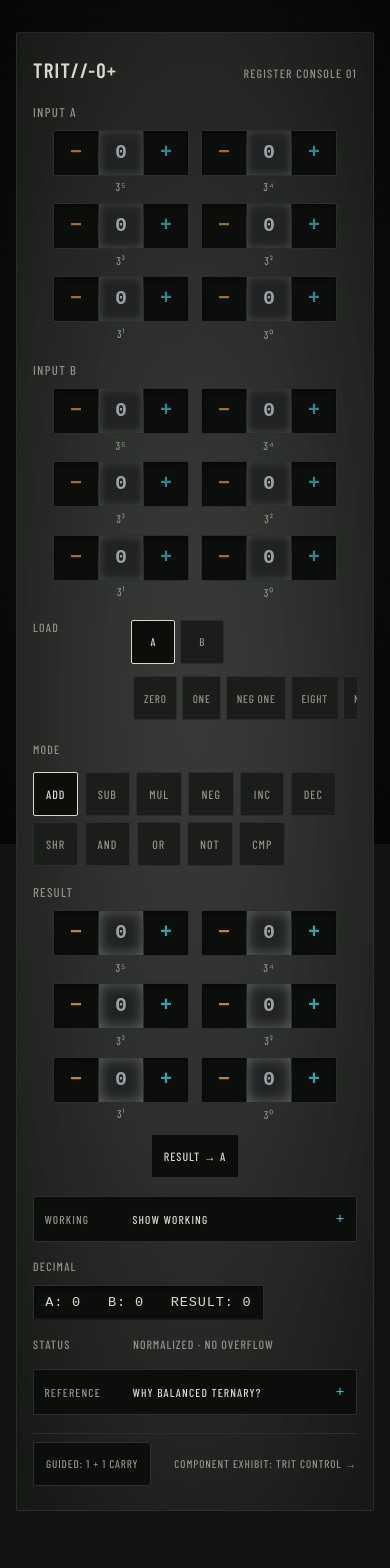
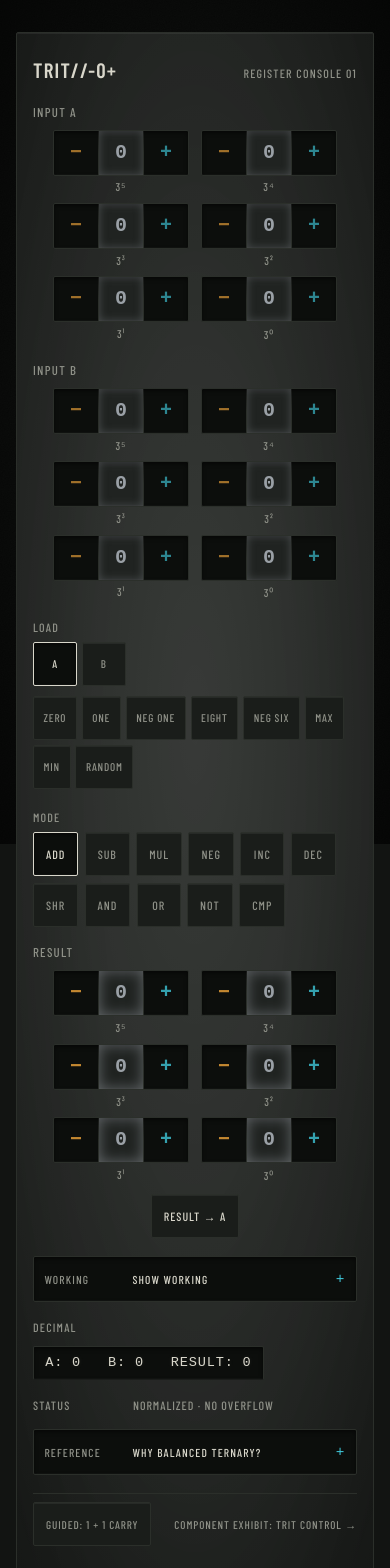
Before and after one commit to Shaelz/setun, a SvelteKit app: page / in a window 390 px wide. Shown: the top 1568 px of the page. Before the commit the page ends 1543 px from the top, so only its background shows below. Built offline with nearby package versions, Linux system fonts and the light colour scheme; a web font is replaced by a local one.

Commit message:
style: systematize instrument surface lighting

```diff
--- a/src/app.css
+++ b/src/app.css
@@ -25,6 +25,11 @@
 	--panel-2: #0c0e0c; /* inset wells: trit tracks, display windows */
 	--line: #2b2f2a; /* hairline borders and panel rules */
 	--edge: rgba(255, 255, 255, 0.06); /* machined-edge catch on raised surfaces */
+	--reflection: rgba(255, 255, 255, 0.025); /* lower rim inside a top-lit recess */
+	--shadow-raised: inset 0 1px 0 var(--edge);
+	--shadow-recessed: inset 0 2px 4px rgba(0, 0, 0, 0.5), inset 0 -1px var(--reflection);
+	--shadow-pressed: inset 0 3px 5px rgba(0, 0, 0, 0.65), inset 0 -1px var(--reflection);
+	--glow-readout: 0 0 4px rgba(217, 215, 203, 0.12);
 
 	/* Text */
 	--label: #8f9188; /* engraved section labels */
--- a/src/lib/components/InfoPanel.svelte
+++ b/src/lib/components/InfoPanel.svelte
@@ -20,6 +20,7 @@
 		border: 1px solid var(--line);
 		border-radius: 2px;
 		background: var(--panel-2);
+		box-shadow: var(--shadow-recessed);
 		color: var(--label);
 	}
 
--- a/src/lib/components/LogicReadout.svelte
+++ b/src/lib/components/LogicReadout.svelte
@@ -56,9 +56,9 @@
 	.logic-readout {
 		margin-left: 6.5rem;
 		border: 1px solid var(--line);
-		border-top-color: var(--edge);
 		border-radius: 2px;
 		background: var(--panel-2);
+		box-shadow: var(--shadow-recessed);
 		min-width: 0;
 	}
 
--- a/src/lib/components/OperationSelector.svelte
+++ b/src/lib/components/OperationSelector.svelte
@@ -113,6 +113,7 @@
 		appearance: none;
 		border: 1px solid var(--line);
 		background: var(--panel-1);
+		box-shadow: var(--shadow-raised);
 		color: var(--label);
 		font-family: var(--font-label);
 		text-transform: uppercase;
@@ -126,12 +127,13 @@
 		transition:
 			background-color 160ms var(--ease-settle),
 			color 160ms var(--ease-settle),
-			border-color 160ms var(--ease-settle);
+			border-color 160ms var(--ease-settle),
+			box-shadow 160ms var(--ease-settle);
 	}
 
 	.option:hover {
 		color: var(--text);
-		border-color: var(--edge);
+		border-color: var(--line);
 	}
 
 	.option:focus-visible {
@@ -143,6 +145,12 @@
 		background: var(--panel-2);
 		color: var(--text);
 		border-color: var(--text);
+		box-shadow: var(--shadow-recessed);
+	}
+
+	.option:active {
+		background: var(--panel-2);
+		box-shadow: var(--shadow-pressed);
 	}
 
 	@media (prefers-reduced-motion: reduce) {
--- a/src/lib/components/PresetBank.svelte
+++ b/src/lib/components/PresetBank.svelte
@@ -78,7 +78,7 @@
 	.preset-bank {
 		display: flex;
 		align-items: center;
-		gap: 0.65rem;
+		gap: 1rem;
 		min-width: 0;
 	}
 
@@ -111,6 +111,7 @@
 		border: 1px solid var(--line);
 		border-radius: 2px;
 		background: var(--panel-1);
+		box-shadow: var(--shadow-raised);
 		color: var(--label);
 		font-family: var(--font-label);
 		font-size: 0.7rem;
@@ -120,14 +121,18 @@
 		transition:
 			color 120ms var(--ease-settle),
 			border-color 120ms var(--ease-settle),
-			background-color 120ms var(--ease-settle);
+			background-color 120ms var(--ease-settle),
+			box-shadow 120ms var(--ease-settle);
 	}
 
-	button:hover,
+	button:hover {
+		color: var(--text);
+		border-color: var(--line);
+	}
+
 	button:focus-visible,
 	button.active {
 		color: var(--text);
-		border-color: var(--text);
 	}
 
 	button:focus-visible {
@@ -137,6 +142,13 @@
 
 	button.active {
 		background: var(--panel-2);
+		border-color: var(--text);
+		box-shadow: var(--shadow-recessed);
+	}
+
+	button:active {
+		background: var(--panel-2);
+		box-shadow: var(--shadow-pressed);
 	}
 
 	.targets button {
@@ -146,13 +158,19 @@
 
 	@media (max-width: 42rem) {
 		.preset-bank {
-			align-items: flex-start;
+			flex-direction: column;
+			align-items: stretch;
+			gap: 0.5rem;
+		}
+
+		.targets,
+		.preset-buttons {
 			flex-wrap: wrap;
 		}
 
 		.preset-buttons {
-			flex-basis: 100%;
-			margin-left: 6.15rem;
+			overflow: visible;
+			padding-inline: 0;
 		}
 	}
 
--- a/src/lib/components/ShowWorking.svelte
+++ b/src/lib/components/ShowWorking.svelte
@@ -227,6 +227,7 @@
 		border: 1px solid var(--line);
 		border-radius: 2px;
 		background: var(--panel-2);
+		box-shadow: var(--shadow-recessed);
 		color: var(--label);
 	}
 
@@ -375,6 +376,7 @@
 		align-self: flex-start;
 		border: 1px solid var(--line);
 		background: var(--panel-1);
+		box-shadow: var(--shadow-raised);
 		color: var(--text);
 		font-family: var(--font-label);
 		text-transform: uppercase;
@@ -386,11 +388,17 @@
 		cursor: pointer;
 		transition:
 			opacity 160ms var(--ease-settle),
-			border-color 160ms var(--ease-settle);
+			border-color 160ms var(--ease-settle),
+			box-shadow 160ms var(--ease-settle);
 	}
 
 	.replay-button:hover {
-		border-color: var(--edge);
+		border-color: var(--line);
+	}
+
+	.replay-button:active {
+		background: var(--panel-2);
+		box-shadow: var(--shadow-pressed);
 	}
 
 	.replay-button:focus-visible {
--- a/src/lib/components/TritControl.svelte
+++ b/src/lib/components/TritControl.svelte
@@ -40,6 +40,7 @@
 
 	let interactive = $derived(!disabled && !readonly);
 	let rootEl: HTMLDivElement;
+	let keyboardPressed = $state<Trit | null>(null);
 
 	function set(next: Trit) {
 		if (!interactive || next === value) return;
@@ -49,27 +50,34 @@
 
 	function onkeydown(event: KeyboardEvent) {
 		if (!interactive) return;
+		let next: Trit;
 		switch (event.key) {
 			case 'ArrowLeft':
-				set(Math.max(-1, value - 1) as Trit);
+				next = Math.max(-1, value - 1) as Trit;
 				break;
 			case 'ArrowRight':
-				set(Math.min(1, value + 1) as Trit);
+				next = Math.min(1, value + 1) as Trit;
 				break;
 			case '-':
-				set(-1);
+				next = -1;
 				break;
 			case '0':
-				set(0);
+				next = 0;
 				break;
 			case '+':
 			case '=':
-				set(1);
+				next = 1;
 				break;
 			default:
 				return;
 		}
+		keyboardPressed = next;
+		set(next);
 		event.preventDefault();
+	}
+
+	function releaseKeyboardPress() {
+		keyboardPressed = null;
 	}
 
 	// Cells are tabindex="-1" (the slider role is the single tab stop) but a
@@ -105,6 +113,8 @@
 		aria-readonly={readonly}
 		tabindex={interactive ? 0 : -1}
 		{onkeydown}
+		onkeyup={releaseKeyboardPress}
+		onblur={releaseKeyboardPress}
 	>
 		<span class="corner corner-tl" aria-hidden="true"></span>
 		<span class="corner corner-tr" aria-hidden="true"></span>
@@ -119,6 +129,7 @@
 					type="button"
 					class="cell trit-{position}"
 					class:selected={value === position}
+					class:keyboard-pressed={keyboardPressed === position}
 					tabindex="-1"
 					aria-hidden="true"
 					onmousedown={onCellMousedown}
@@ -199,7 +210,7 @@
 		background: var(--panel-2);
 		border: 1px solid var(--line);
 		border-radius: 2px;
-		box-shadow: inset 0 2px 4px rgba(0, 0, 0, 0.5);
+		box-shadow: var(--shadow-recessed);
 		overflow: hidden;
 	}
 
@@ -257,13 +268,15 @@
 		background: color-mix(in srgb, currentColor 10%, transparent);
 	}
 
-	.control:not(.disabled):not(.readonly) .cell:active {
-		box-shadow: inset 0 3px 5px rgba(0, 0, 0, 0.65);
+	.control:not(.disabled):not(.readonly) .cell:active,
+	.control:not(.disabled):not(.readonly) .cell.keyboard-pressed {
+		box-shadow: var(--shadow-pressed);
 	}
 
-	.control:not(.disabled):not(.readonly) .cell.selected:active {
+	.control:not(.disabled):not(.readonly) .cell.selected:active,
+	.control:not(.disabled):not(.readonly) .cell.selected.keyboard-pressed {
 		box-shadow:
-			inset 0 3px 5px rgba(0, 0, 0, 0.65),
+			var(--shadow-pressed),
 			inset 0 0 8px color-mix(in srgb, currentColor 35%, transparent);
 	}
 
--- a/src/routes/+page.svelte
+++ b/src/routes/+page.svelte
@@ -449,7 +449,7 @@
 			radial-gradient(ellipse 130% 110% at 50% 45%, rgba(255, 255, 255, 0.13), transparent 78%),
 			radial-gradient(ellipse at center, transparent 35%, rgba(0, 0, 0, 0.4) 100%);
 		border: 1px solid var(--line);
-		border-top-color: var(--edge);
+		box-shadow: var(--shadow-raised);
 		border-radius: 2px;
 		margin-block: 0;
 	}
@@ -519,7 +519,8 @@
 		align-self: flex-start;
 		margin-left: 6.5rem;
 		border: 1px solid var(--line);
-		background: var(--panel-2);
+		background: var(--panel-1);
+		box-shadow: var(--shadow-raised);
 		color: var(--text);
 		font-family: var(--font-label);
 		text-transform: uppercase;
@@ -531,11 +532,17 @@
 		cursor: pointer;
 		transition:
 			opacity 160ms var(--ease-settle),
-			border-color 160ms var(--ease-settle);
+			border-color 160ms var(--ease-settle),
+			box-shadow 160ms var(--ease-settle);
 	}
 
 	.copy-button:hover:not(:disabled) {
-		border-color: var(--edge);
+		border-color: var(--line);
+	}
+
+	.copy-button:active:not(:disabled) {
+		background: var(--panel-2);
+		box-shadow: var(--shadow-pressed);
 	}
 
 	.copy-button:focus-visible {
@@ -552,6 +559,16 @@
 		.copy-button {
 			align-self: center;
 			margin-left: 0;
+		}
+
+		.mode-row {
+			flex-direction: column;
+			align-items: stretch;
+			gap: 0.5rem;
+		}
+
+		.mode-row .label {
+			width: auto;
 		}
 
 		/* Two full-size trit controls (~136px each) need real headroom at
@@ -590,10 +607,8 @@
 		border-radius: 2px;
 		color: var(--text);
 		font-variant-numeric: tabular-nums;
-		box-shadow:
-			inset 0 2px 4px rgba(0, 0, 0, 0.5),
-			inset 0 -1px rgba(255, 255, 255, 0.025);
-		text-shadow: 0 0 4px rgba(217, 215, 203, 0.12);
+		box-shadow: var(--shadow-recessed);
+		text-shadow: var(--glow-readout);
 	}
 
 	.status {
@@ -621,7 +636,8 @@
 	.guided-button {
 		appearance: none;
 		border: 1px solid var(--line);
-		background: var(--panel-2);
+		background: var(--panel-1);
+		box-shadow: var(--shadow-raised);
 		color: var(--label);
 		font-family: var(--font-label);
 		text-transform: uppercase;
@@ -633,12 +649,18 @@
 		cursor: pointer;
 		transition:
 			color 160ms var(--ease-settle),
-			border-color 160ms var(--ease-settle);
+			border-color 160ms var(--ease-settle),
+			box-shadow 160ms var(--ease-settle);
 	}
 
 	.guided-button:hover {
 		color: var(--text);
-		border-color: var(--edge);
+		border-color: var(--line);
+	}
+
+	.guided-button:active {
+		background: var(--panel-2);
+		box-shadow: var(--shadow-pressed);
 	}
 
 	.guided-button:focus-visible {
```
Also changed, not shown: 2 other files (tests, documents, lock files or other folders).
